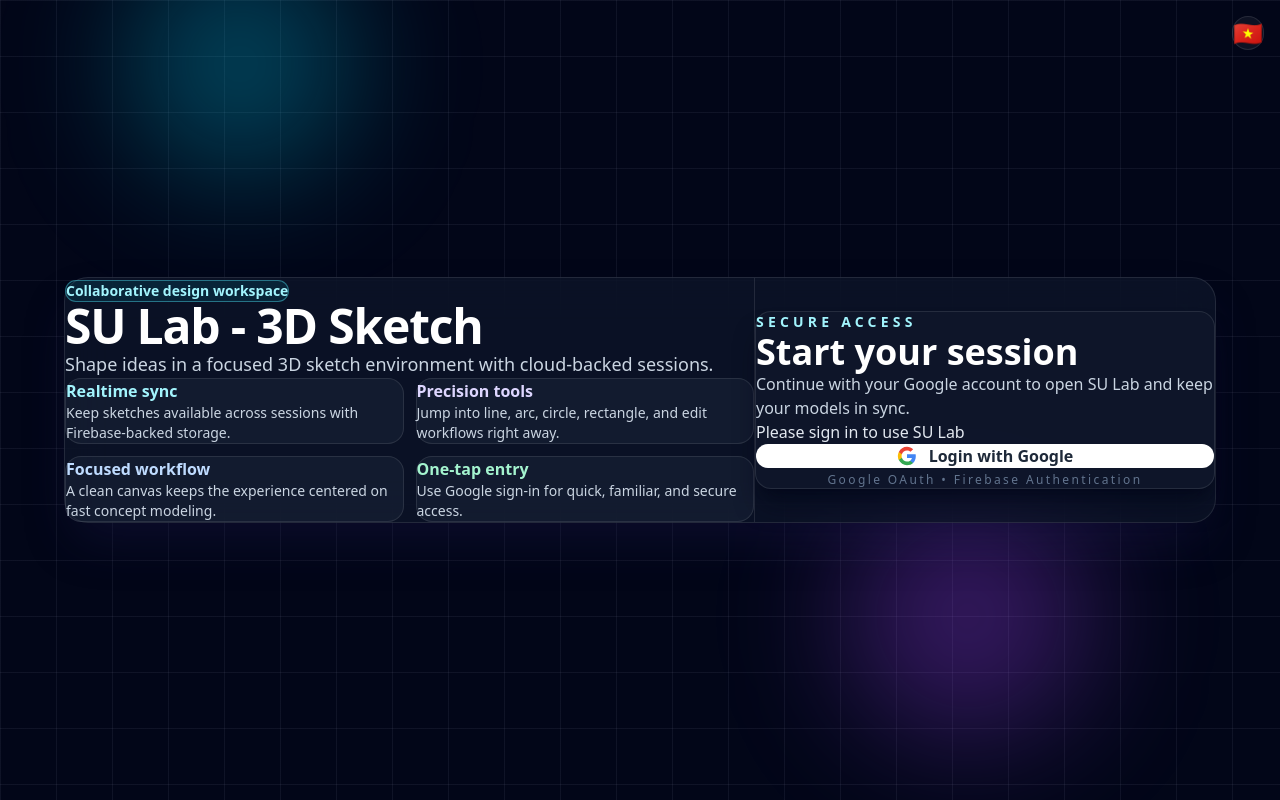
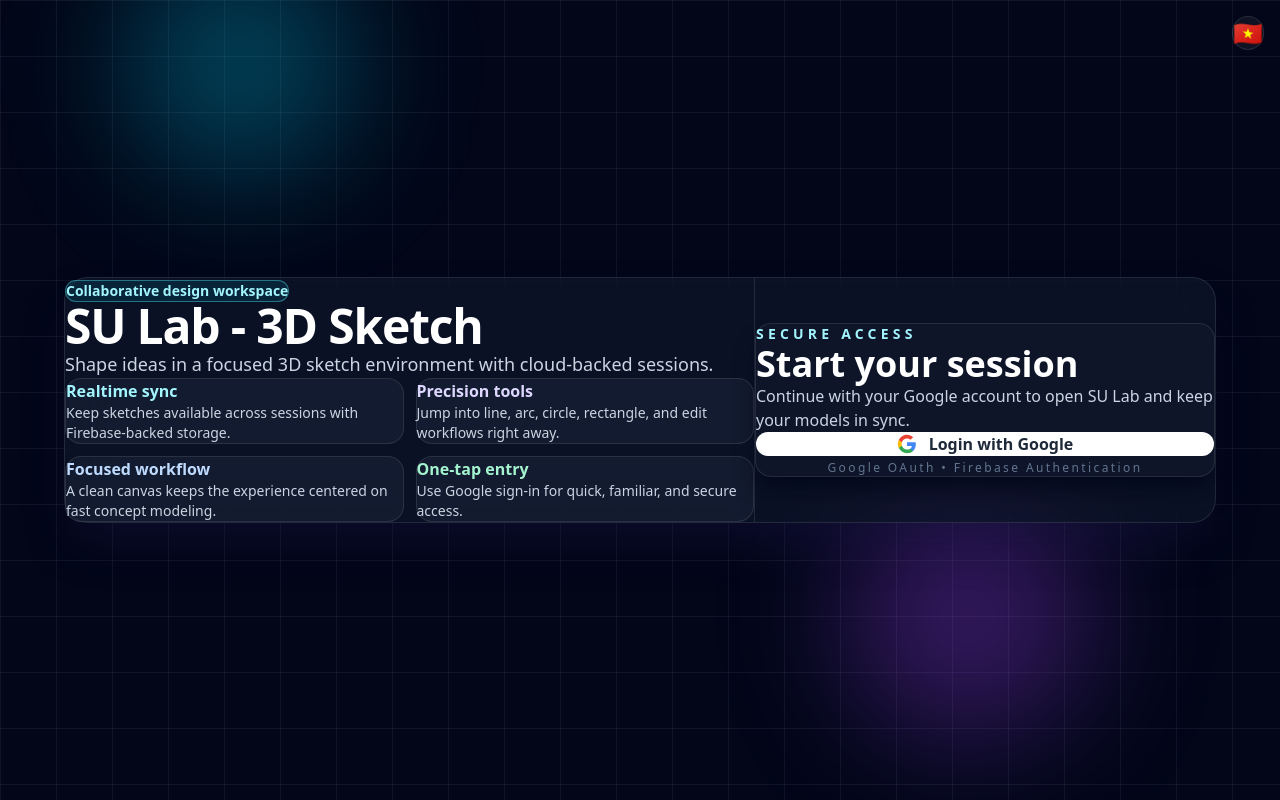
Before and after one commit to paininthea-rgb/SU_Lab, a Next.js app: page / in a window 1280 px wide. Built offline with nearby package versions, Linux system fonts and the light colour scheme; no server answers.

Commit message:
Remove redundant sign-in prompt text
Co-authored-by: paininthea-rgb <55293996+paininthea-rgb@users.noreply.github.com>

```diff
--- a/src/app/page.tsx
+++ b/src/app/page.tsx
@@ -73,7 +73,6 @@ export default function Home() {
               <p className="text-sm font-semibold uppercase tracking-[0.3em] text-cyan-200">{t.secureAccess}</p>
               <h2 className="mt-2 text-4xl font-bold text-white">{t.startSession}</h2>
               <p className="mt-3 text-slate-300">{t.continueWithGoogle}</p>
-              <p className="mt-4 text-slate-200">{t.signInRequired}</p>
 
               <button
                 type="button"
```
